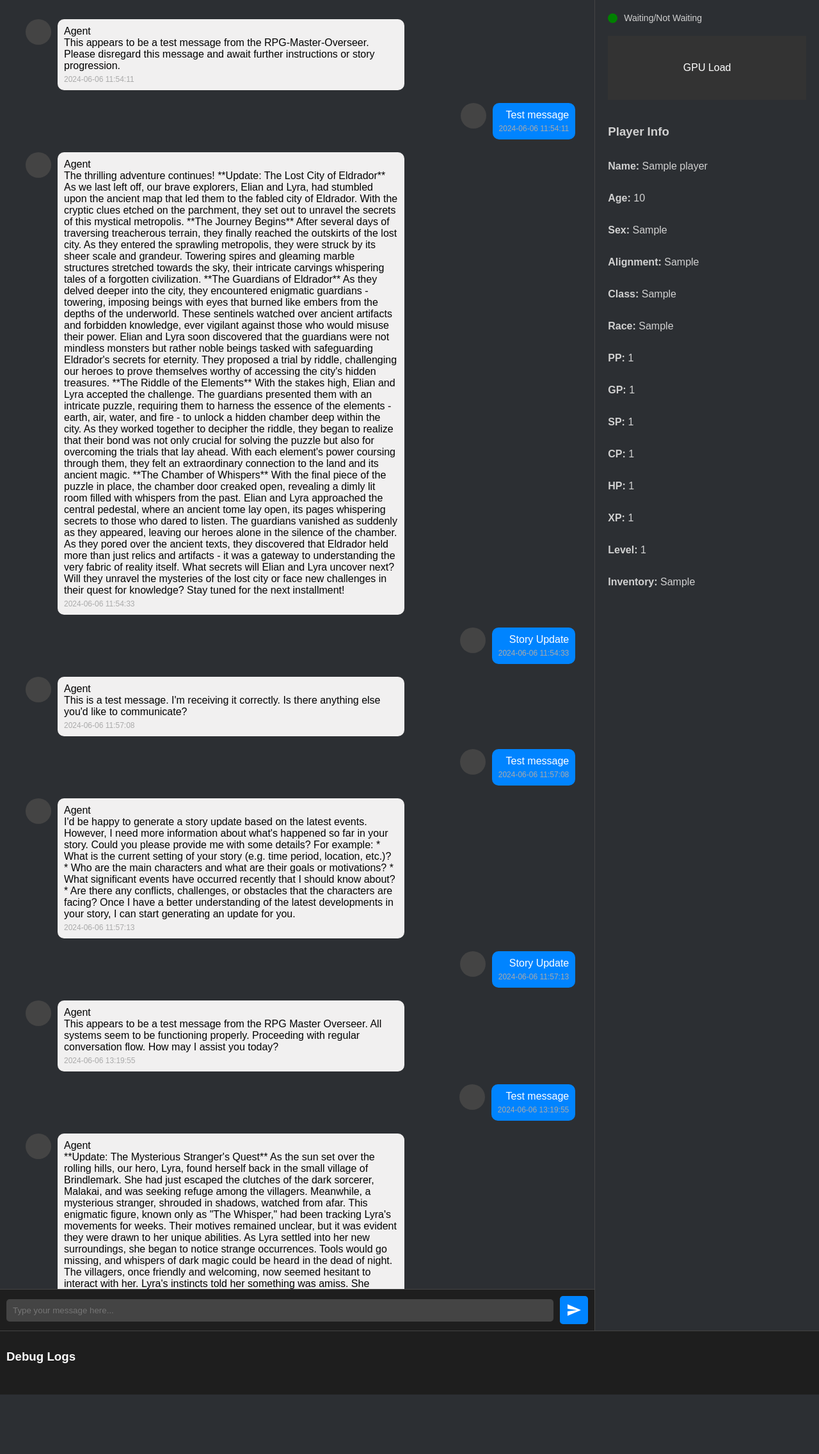
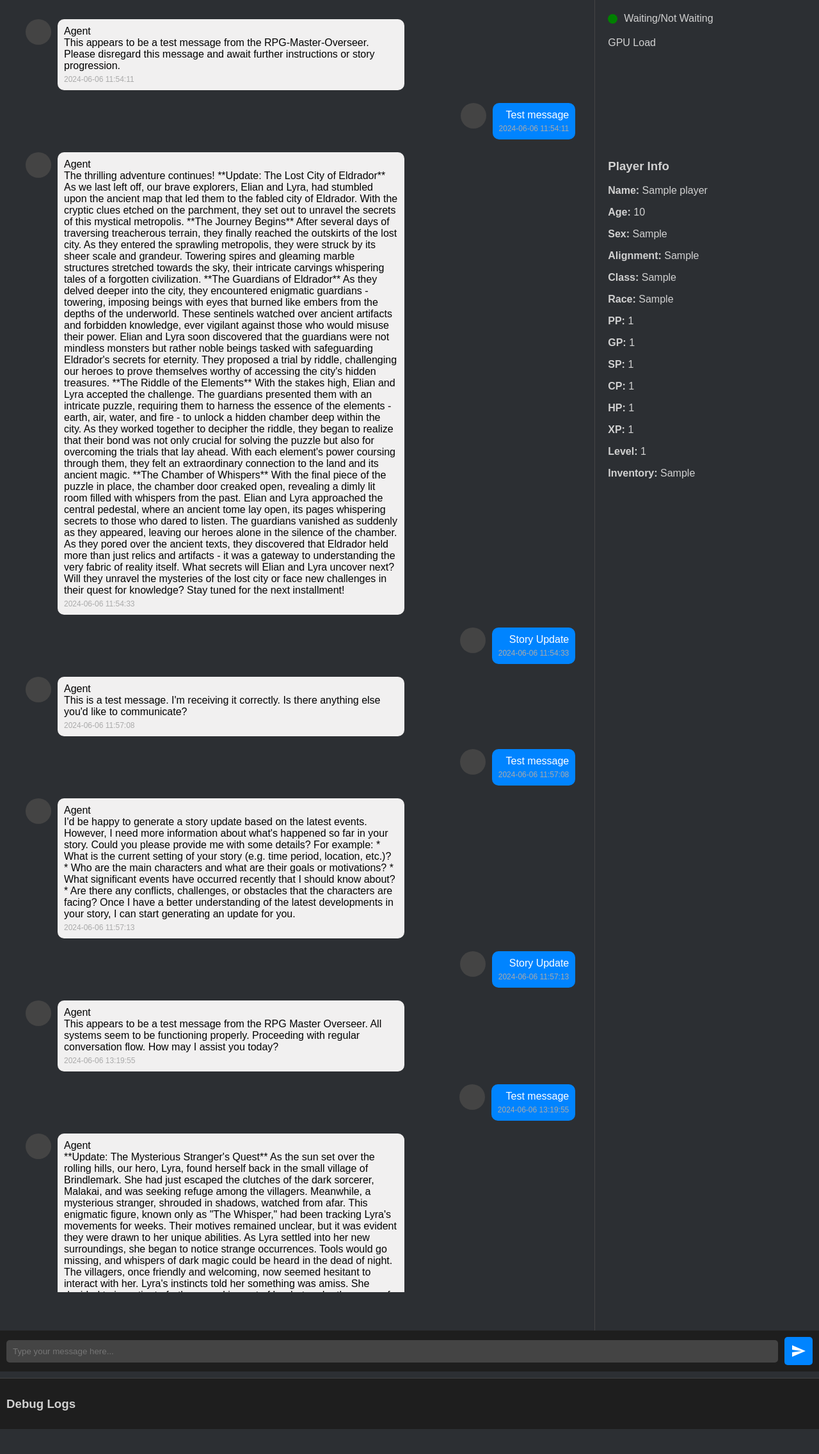
Before and after one commit to PadsterH2012/ai-rpg-master, a Flask app: page / in a window 1280 px wide. Shown: the top 2273 px of the page at 64% size. Run offline with Flask 2, Linux system fonts and the light colour scheme; data comes from the database, SQL or seed files in the repository; tables that the repository leaves empty hold one stand-in row (values such as "Sample post"); a map, chart or similar area stays blank; some libraries are stand-ins or nearby versions.

Commit message:
debug window testing

```diff
--- a/app/routes.py
+++ b/app/routes.py
@@ -64,7 +64,7 @@ def full_conversation():
     ]
     return jsonify({'conversations': conversations_data})
 
-@app.route('/logs')
+@main.route('/logs')
 def get_logs():
     log_file = os.path.join(app.instance_path, 'app.log')
     logs = []
--- a/app/static/css/style.css
+++ b/app/static/css/style.css
@@ -78,7 +78,7 @@ body {
     flex-direction: column;
 }
 
-.footer {
+/* .footer {
     display: flex;
     align-items: center;
     padding: 10px;
@@ -88,6 +88,15 @@ body {
     bottom: 0;
     width: 100%;
     box-sizing: border-box;
+} */
+
+.footer {
+    display: flex;
+    padding: 10px;
+    background-color: #1e1e1e;
+    align-items: center;
+    justify-content: space-between; /* Add this line */
+    margin-bottom: 10px; /* Add some margin at the bottom */
 }
 
 #message-input {
@@ -175,3 +184,17 @@ body {
     box-sizing: border-box;
     border-top: 1px solid #444;
 }
+
+.debug-logs {
+    background-color: #1e1e1e;
+    color: #d1d1d1;
+    padding: 10px;
+    overflow-y: auto;
+    max-height: 200px; /* Adjust height as needed */
+    border-top: 1px solid #444;
+}
+
+.log-content {
+    white-space: pre-wrap;
+    font-family: monospace;
+}
--- a/app/templates/chat.html
+++ b/app/templates/chat.html
@@ -31,24 +31,17 @@
                 {% endfor %}
                 <div id="waiting-message" class="waiting-message" style="display: none;">Waiting for Ollama's response...</div>
             </div>
-            <div class="footer">
-                <input type="text" id="message-input" placeholder="Type your message here...">
-                <button id="send-button">
-                    <svg xmlns="http://www.w3.org/2000/svg" viewBox="0 0 24 24" fill="white" width="24px" height="24px">
-                        <path d="M0 0h24v24H0V0z" fill="none"/>
-                        <path d="M2.01 21L23 12 2.01 3 2 10l15 2-15 2 .01 7z"/>
-                    </svg>
-                </button>
-            </div>
         </div>
         <div class="player-info">
             <div class="status-container">
                 <div id="status-indicator" class="status-indicator green"></div>
-                <div id="status-label">Waiting/Not Waiting</div>
+                <span>Waiting/Not Waiting</span>
             </div>
-            <div id="gpu-load">
-                GPU Load
+            <div class="gpu-load">
+                <span>GPU Load</span>
+                <canvas id="gpu-load-chart"></canvas>
             </div>
+            <div class="player-details">
                 <h3>Player Info</h3>
                 <p><strong>Name:</strong> <span id="player-name">{{ player.name }}</span></p>
                 <p><strong>Age:</strong> <span id="player-age">{{ player.age }}</span></p>
@@ -66,11 +59,19 @@
                 <p><strong>Inventory:</strong> <span id="player-inventory">{{ player.inventory }}</span></p>
             </div>
         </div>
-    <div id="debug-log">
+    </div>
+    <div class="footer">
+        <input type="text" id="message-input" placeholder="Type your message here...">
+        <button id="send-button">
+            <svg xmlns="http://www.w3.org/2000/svg" viewBox="0 0 24 24" fill="white" width="24px" height="24px">
+                <path d="M0 0h24v24H0V0z" fill="none"/>
+                <path d="M2.01 21L23 12 2.01 3 2 10l15 2-15 2 .01 7z"/>
+            </svg>
+        </button>
+    </div>
+    <div class="debug-logs">
         <h3>Debug Logs</h3>
-        <div id="log-content">
-            <!-- Logs will be dynamically loaded here -->
-        </div>
+        <div id="log-content" class="log-content"></div>
     </div>
 </body>
 </html>
```
Also changed, not shown: 1 other file. Lines whose indentation alone changed are shown as unchanged.
